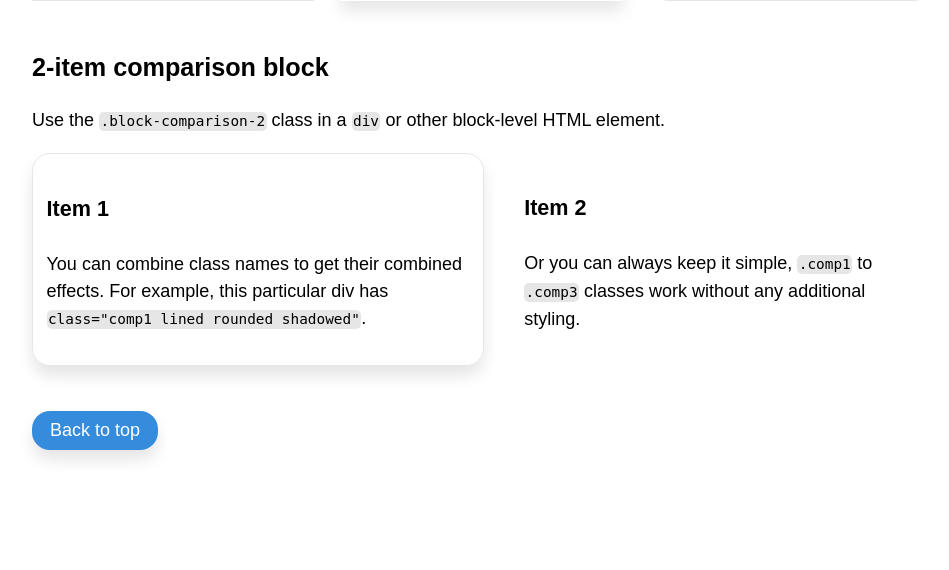
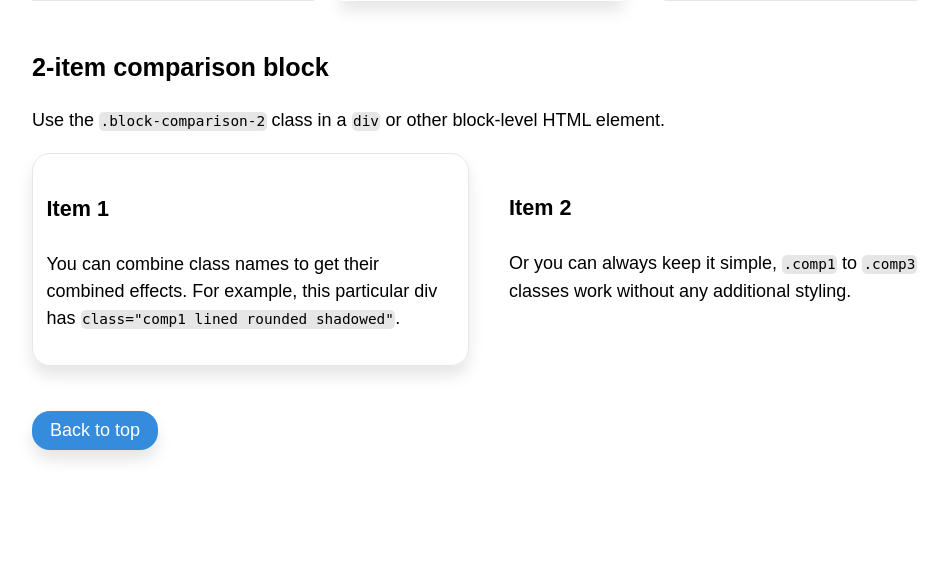
Before and after one commit to daryl-sen/unilay, a Flask app: page /template in a window 1280 px wide. Shown: the part 3017-3587 px from the top of the page, without its empty margins (158-1107 px from the left). Run offline with Flask 2, Linux system fonts and the light colour scheme.

Commit message:
fixed comparison-2 unequal width by adding grid-template-columns

```diff
--- a/application/static/css/master.scss
+++ b/application/static/css/master.scss
@@ -400,6 +400,7 @@ BLOCK LEVEL ELEMENTS
   display: grid;
   grid-template-areas:
     "comp1 comp2";
+  grid-template-columns: 1fr 1fr;
   grid-gap: $standard_padding;
   .comp1 {
     grid-area: comp1;
--- a/application/static/css/unilay5.css
+++ b/application/static/css/unilay5.css
@@ -64,6 +64,8 @@ header nav #closeMenu {
   padding: 1em;
   color: #000;
   background-color: #dddddd;
+  border: 1px solid #e9e9e9;
+  border-top: 0;
   border-radius: 1em 1em 1em 1em;
   -moz-border-radius: 1em 1em 1em 1em;
   -webkit-border-radius: 0em 0em 1em 1em;
@@ -309,6 +311,7 @@ BLOCK LEVEL ELEMENTS
 .block-comparison-2 {
   display: grid;
   grid-template-areas: "comp1 comp2";
+  grid-template-columns: 1fr 1fr;
   grid-gap: 1.5em;
 }
 .block-comparison-2 .comp1 {
```
Also changed, not shown: application/static/images/welcome.png (added), 1 other file.
